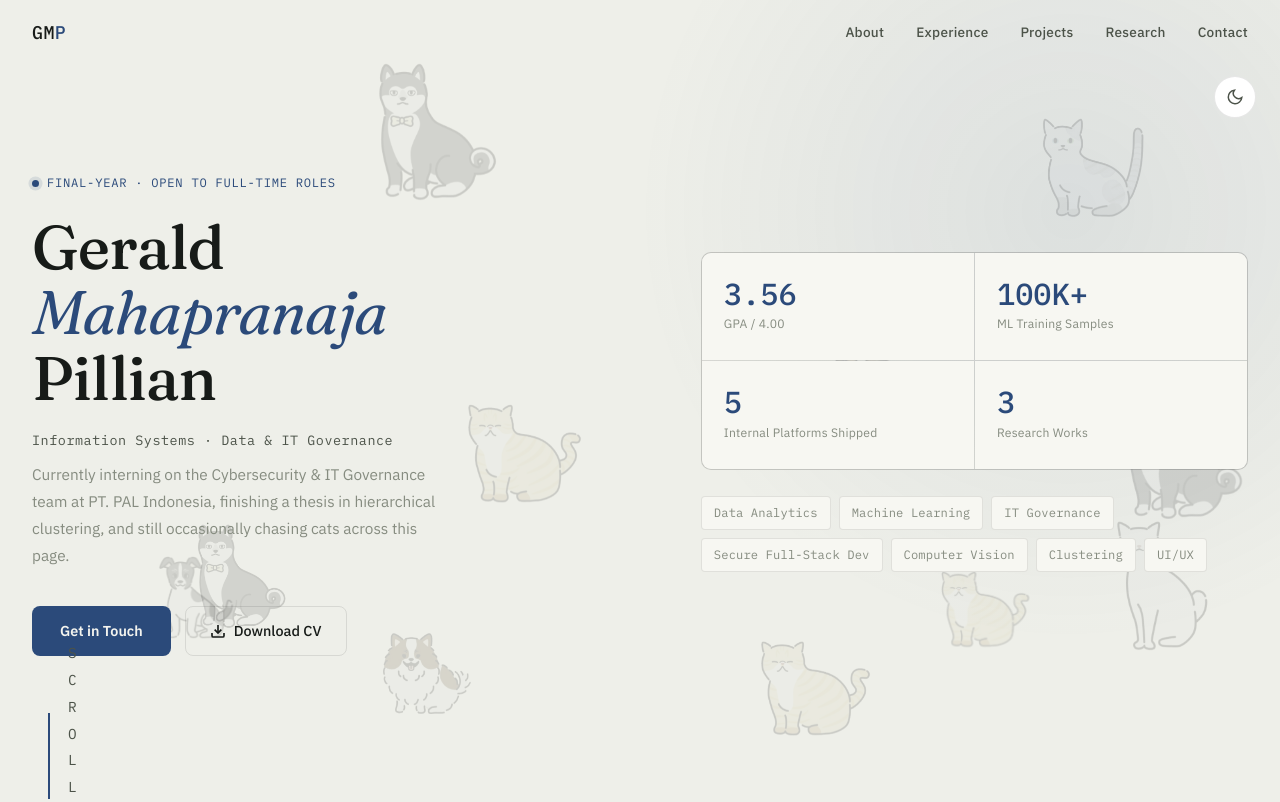
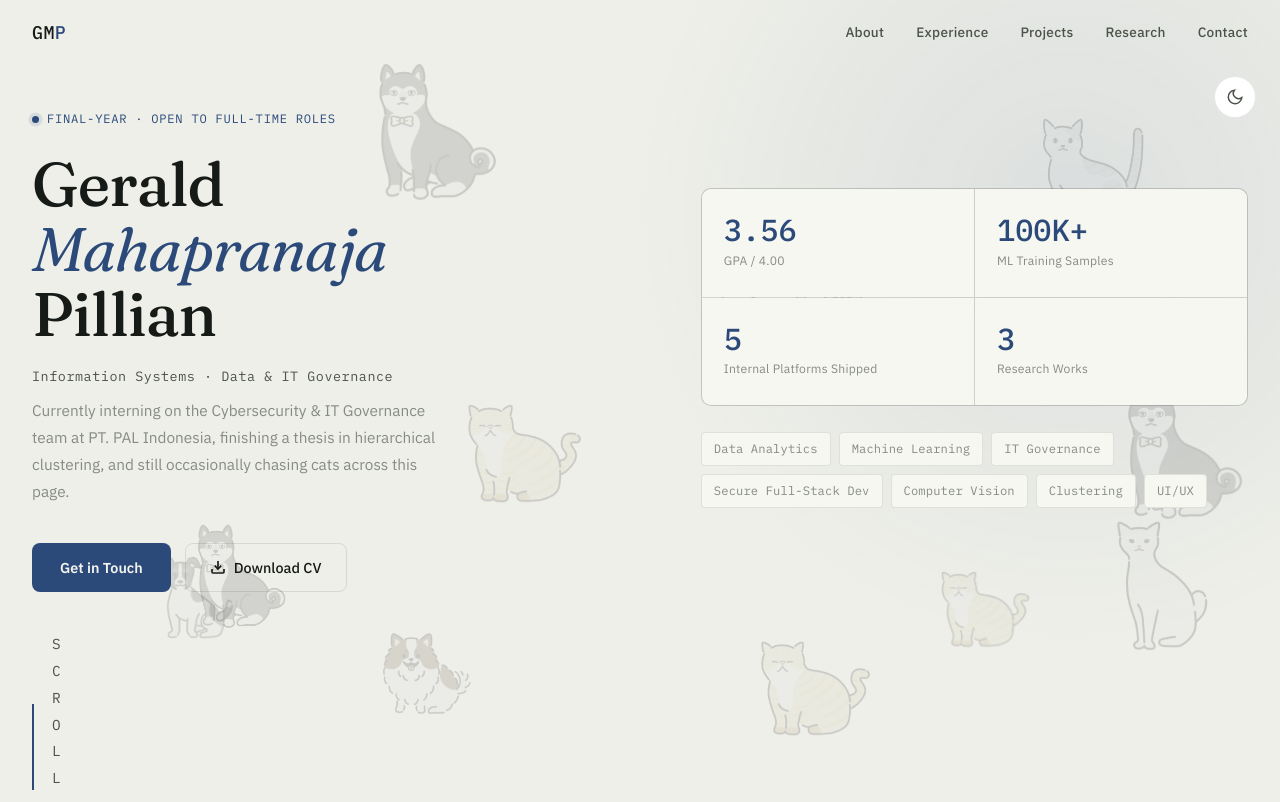
Before and after one commit to gegeisgege/geraldportfolio, a plain HTML site: page index.html in a window 1280 px wide. Shown: the top 802 px of the page. Drawn offline with Linux system fonts and the light colour scheme.

Commit message:
styles.css bug fix

```diff
--- a/styles.css
+++ b/styles.css
@@ -158,10 +158,9 @@ ul { list-style: none; }
 /* ==================== HERO ==================== */
 .hero {
   min-height: 100vh;
-  display: flex;
-  flex-direction: column;
-  justify-content: center;
-  padding: calc(var(--nav-h) + 40px) 32px 80px;
+  display: grid;
+  grid-template-rows: 1fr auto;
+  padding: calc(var(--nav-h) + 40px) 32px 56px;
   position: relative;
   max-width: 1280px;
   margin: 0 auto;
@@ -180,7 +179,7 @@ ul { list-style: none; }
   z-index: 0;
 }
 
-.hero-grid { display: grid; grid-template-columns: 1.05fr 0.95fr; gap: 64px; align-items: center; position: relative; z-index: 1; }
+.hero-grid { display: grid; grid-template-columns: 1.05fr 0.95fr; gap: 64px; align-items: center; align-self: center; position: relative; z-index: 1; }
 
 .hero-eyebrow {
   display: inline-flex;
@@ -259,7 +258,7 @@ ul { list-style: none; }
 .hero-tags span { font-size: 0.76rem; font-family: 'IBM Plex Mono', monospace; padding: 6px 12px; border-radius: 4px; background: var(--surface); border: 1px solid var(--border); color: var(--ink-3); letter-spacing: 0.01em; transition: border-color 0.2s, color 0.2s; }
 .hero-tags span:hover { border-color: var(--accent); color: var(--accent); }
 
-.scroll-cue { position: absolute; bottom: 1px; left: 48px; display: flex; align-items: flex-end; gap: 16px; z-index: 1; }
+.scroll-cue { position: static; align-self: end; justify-self: start; margin-top: 40px; display: flex; align-items: flex-end; gap: 16px; z-index: 1; }
 .sc-line { width: 2px; height: 86px; background: var(--accent); position: relative; overflow: hidden; }
 .sc-line::after { content: ''; position: absolute; top: -100%; left: 0; width: 1px; height: 100%; background: linear-gradient(to bottom, transparent, var(--accent) 60%, var(--accent)); animation: line-fill 2.2s cubic-bezier(0.4, 0, 0.2, 1) infinite; }
 @keyframes line-fill { 0% { top: -100%; opacity: 1; } 60% { top: 0%; opacity: 1; } 80% { top: 0%; opacity: 0.6; } 100% { top: 100%; opacity: 0; } }
```
